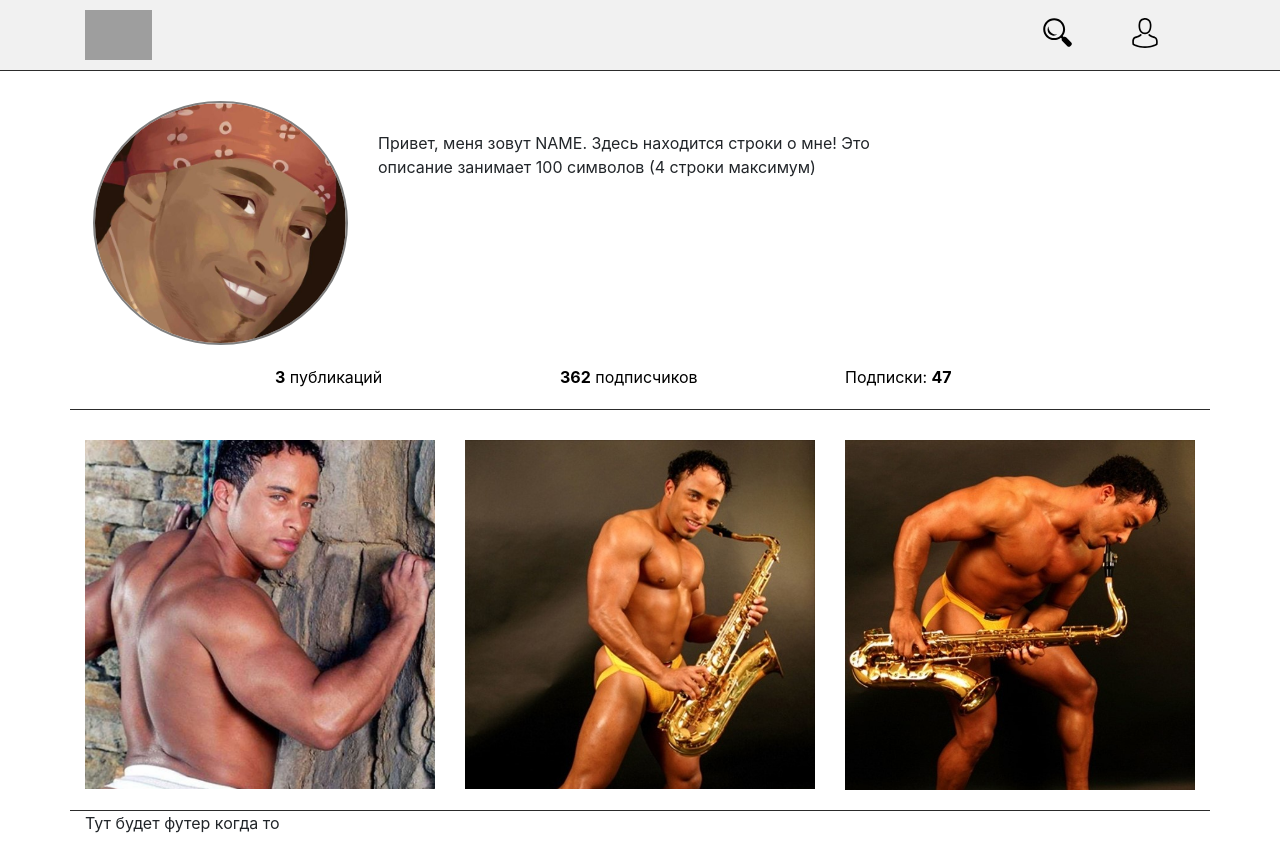
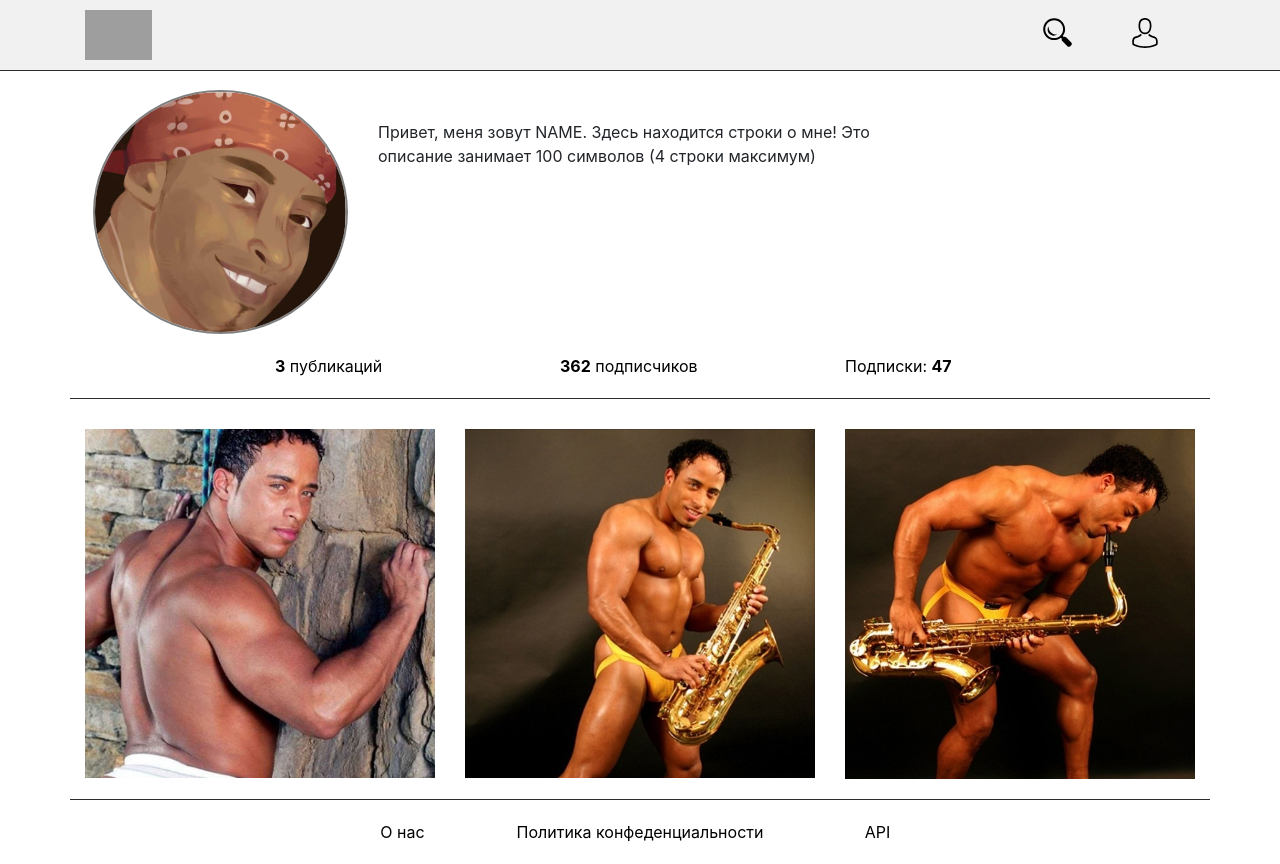
Before and after one commit to lemm17/gachigram, a Python web app: template modules/templates/profile.html in a window 1280 px wide. Before the commit the page ends 833 px from the top, so only its background shows below. Run offline with Jinja, Linux system fonts and the light colour scheme; the template is opened without the code that fills it, so the values that code supplies are empty; some libraries are stand-ins or nearby versions; grey boxes are pictures that could not be loaded.

Commit message:
Добавил футер, сделал фиксед хедер

```diff
--- a/modules/templates/css/style.css
+++ b/modules/templates/css/style.css
@@ -27,6 +27,9 @@ a:hover { text-decoration: none; }
     border-bottom: 1px solid #2c2c2c;
     padding-top: 10px;
     padding-bottom: 10px;
+    position: fixed;
+    width: 100%;
+    z-index: 10;
 }
 .logo__logo {
     height: 50px;
@@ -72,7 +75,7 @@ a:hover { text-decoration: none; }
 
 /* content */
 .content {
-    padding-top: 30px;
+    padding-top: 90px;
     padding-bottom: 30px;
 }
 .avatar {
@@ -95,3 +98,10 @@ a:hover { text-decoration: none; }
 .photos__format {
     width: 100%;
 }
+
+/* footer */
+.footer_settings {
+    padding-top: 20px;
+    padding-bottom: 20px;
+    text-align: center;
+}
--- a/modules/templates/profile.html
+++ b/modules/templates/profile.html
@@ -9,7 +9,7 @@
     <link rel="stylesheet" href="fonts/ProximaNova/ProximaNova.css">
 </head>
 <body>
-    <header class="header">
+    <header class="header header_fixed">
         <div class="container">
             <div class="row">
                 <div class="col-xl-3">
@@ -69,7 +69,17 @@
     </section>
     <footer class="footer">
         <div class="container">
-            Тут будет футер когда то
+            <div class="row footer_settings">
+                <div class="col-xl-1 offset-xl-3">
+                    <a href="#">О нас</a>
+                </div>
+                <div class="col-xl-4">
+                    <a href="#">Политика конфеденциальности</a>
+                </div>
+                <div class="col-xl-1">
+                    <a href="#">API</a>
+                </div>
+            </div>
         </div>
     </footer>
     <script src="jquery/jquery.min.js"></script>
```
